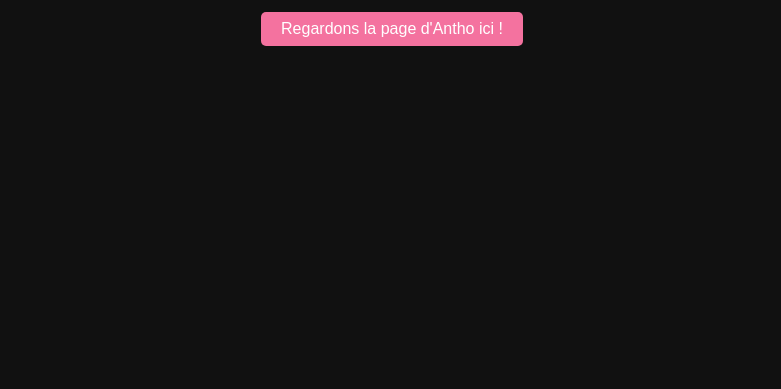
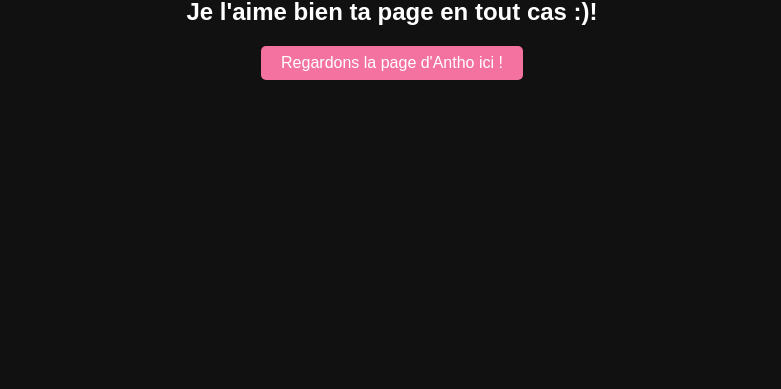
Before and after one commit to Virginie17/super-repo, a plain HTML site: page index.html in a window 1280 px wide. Shown: the part 411-800 px from the top of the page, without its empty margins (248-1029 px from the left). Drawn offline with Linux system fonts and the light colour scheme.

Commit message:
(coucou): cette page est zoulliiiiiieeee

```diff
--- a/index.html
+++ b/index.html
@@ -34,14 +34,17 @@
         const root = document.getElementById("root");
 
         const h1 = document.createElement("h1");
+        const h2 = document.createElement("h2");
         const link = document.createElement("a");
 
         h1.textContent = "Cette page ne sert à rien, mais c'est pas grave !";
+        h2.textContent = "Je l'aime bien ta page en tout cas :)!";
         link.textContent = "Regardons la page d'Antho ici !";
 
         link.href = ""; // Lien vers la page d'Antho !
 
         root.appendChild(h1);
+        root.appendChild(h2);
         root.appendChild(link);
       }
 
```
